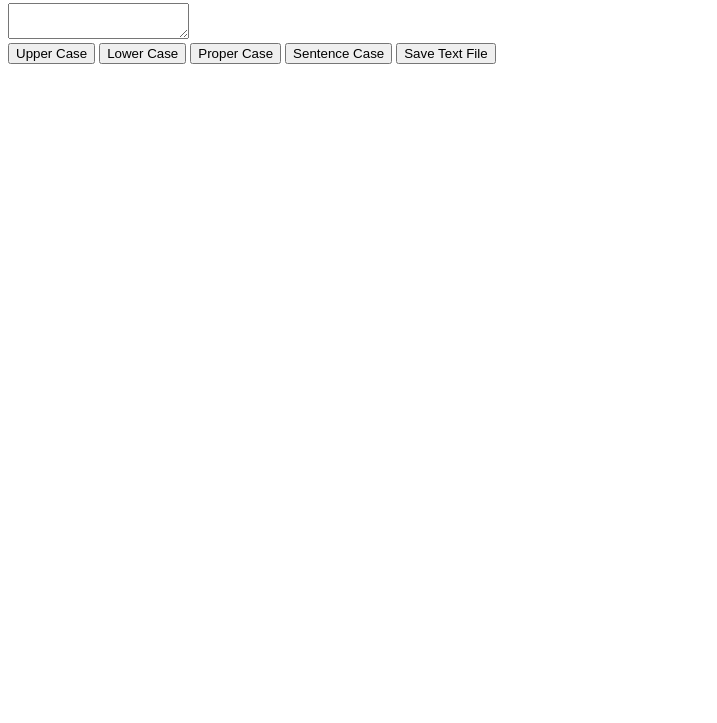
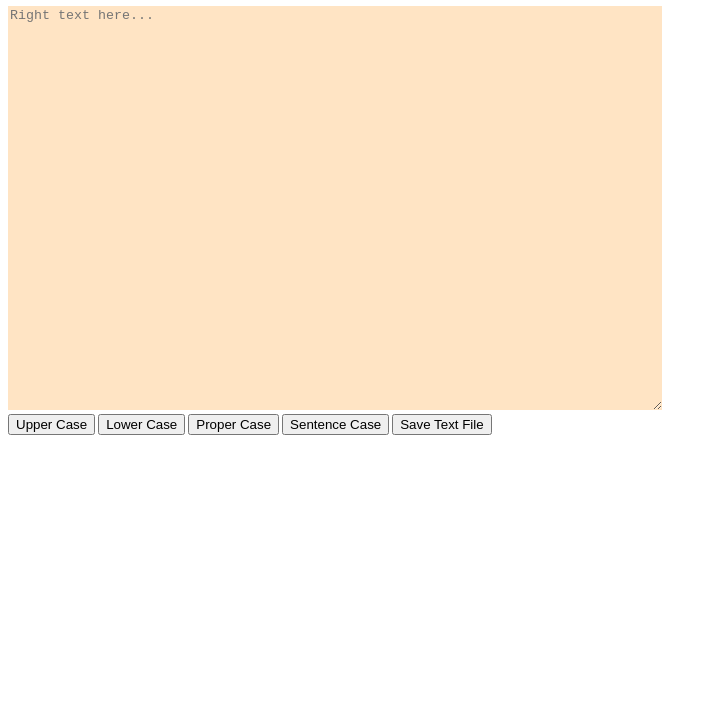
Before and after one commit to kukinpower/case-converter, a plain HTML site: page index.html in a window 1280 px wide. Shown: the part 77-800 px from the top of the page, without its empty margins (0-717 px from the left). Drawn offline with Linux system fonts and the light colour scheme.

Commit message:
add some style

```diff
--- a/index.html
+++ b/index.html
@@ -3,13 +3,18 @@
 <head>
     <meta charset="UTF-8">
     <title>Case Converter</title>
+    <link rel="stylesheet" href="style.css">
+
+    <link rel="preconnect" href="https://fonts.googleapis.com">
+    <link rel="preconnect" href="https://fonts.gstatic.com" crossorigin>
+    <link href="https://fonts.googleapis.com/css2?family=Merriweather&display=swap" rel="stylesheet">
 </head>
 <body>
 <div class="title"><h1>Case Converter</h1></div>
 
-<textarea></textarea>
+<textarea id="textBox" placeholder="Right text here..."></textarea>
 
-<div>
+<div id="buttons">
     <button id="upper-case" onclick="toUpperCase()">Upper Case</button>
     <button id="lower-case" onclick="toLowerCase()">Lower Case</button>
     <button id="proper-case" onclick="toProperCase()">Proper Case</button>
--- a/style.css
+++ b/style.css
@@ -0,0 +1,19 @@
+body {
+    font-family: 'Merriweather', serif;
+}
+
+#textBox {
+    width: 650px;
+    min-height: 400px;
+    outline: none;
+    background-color: bisque;
+    border: none;
+}
+
+#buttons {
+    display: flex;
+}
+
+button {
+    margin-right: 3px;
+}
```
